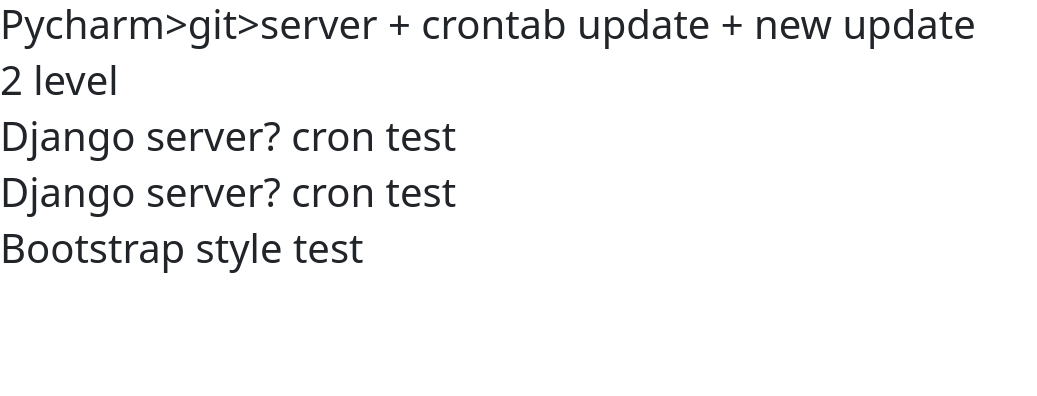
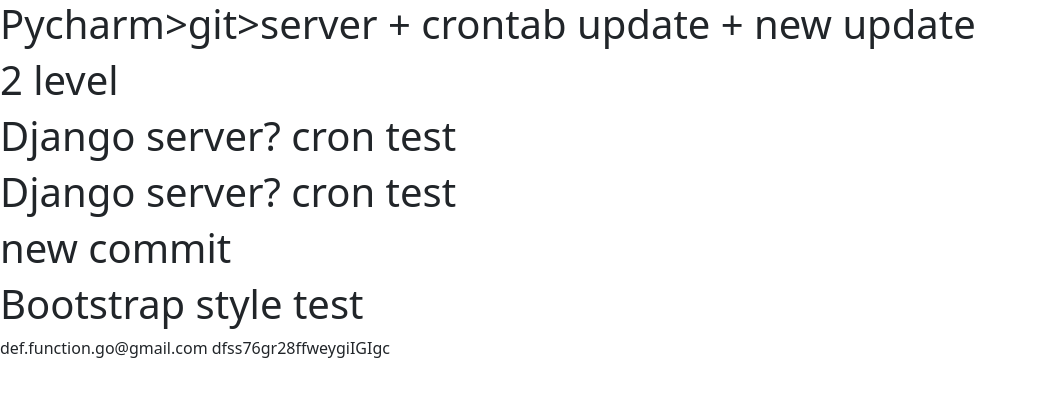
Before and after one commit to cheeeezy/webservertest, a plain HTML site: page index.html in a window 1280 px wide. Shown: the whole page, without its empty margins (0-1037 px from the left). Drawn offline with nearby package versions, Linux system fonts and the light colour scheme.

Commit message:
initial commit with index.html

```diff
--- a/index.html
+++ b/index.html
@@ -11,7 +11,11 @@
 <h1>2 level </h1>
 <h1>Django server? cron test</h1>
 <h1>Django server? cron test</h1>
+<h1>new commit</h1>
 
 <h1>Bootstrap style test</h1>
 </body>
 </html>
+
+def.function.go@gmail.com
+dfss76gr28ffweygiIGIgc
```
